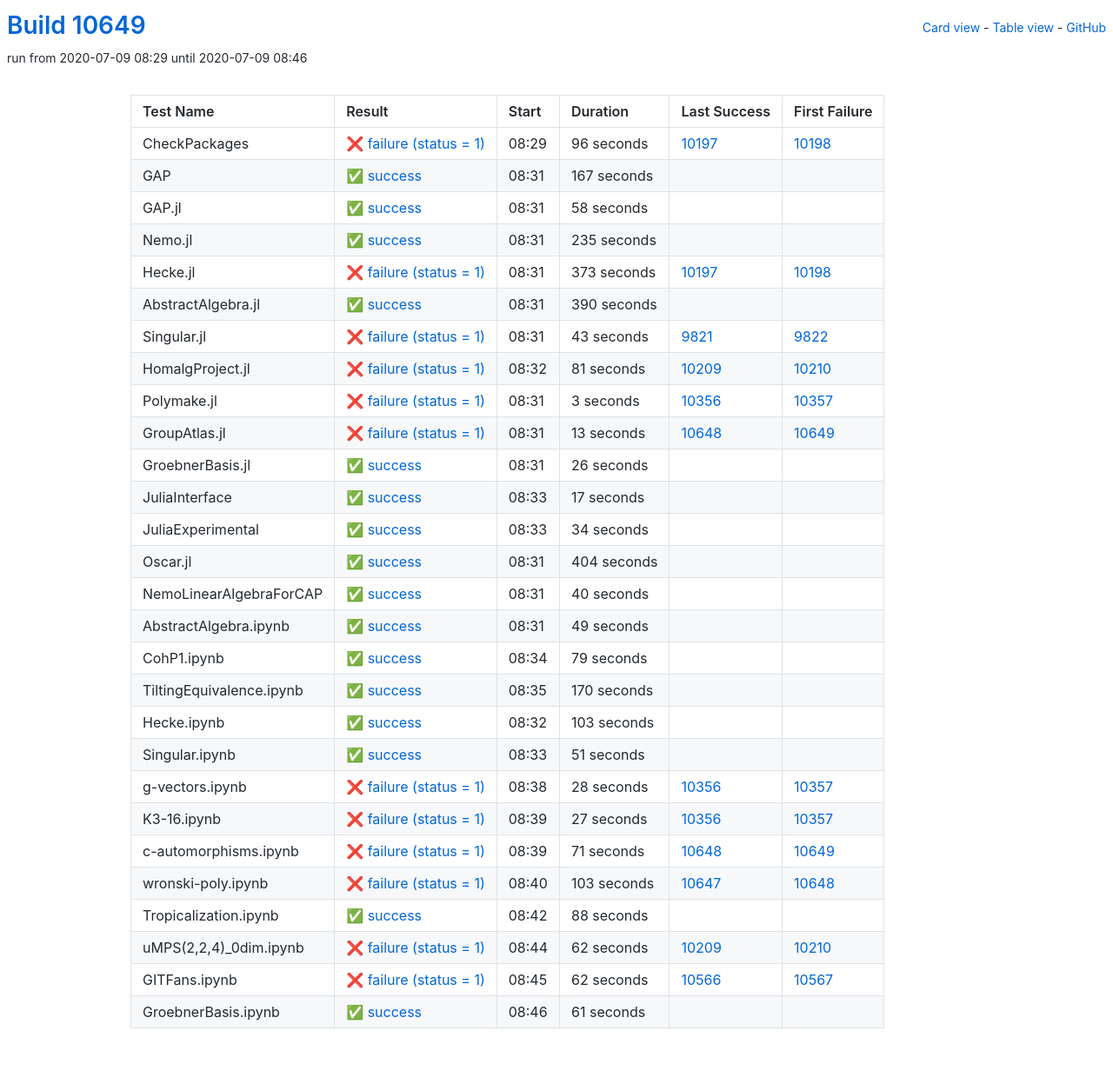
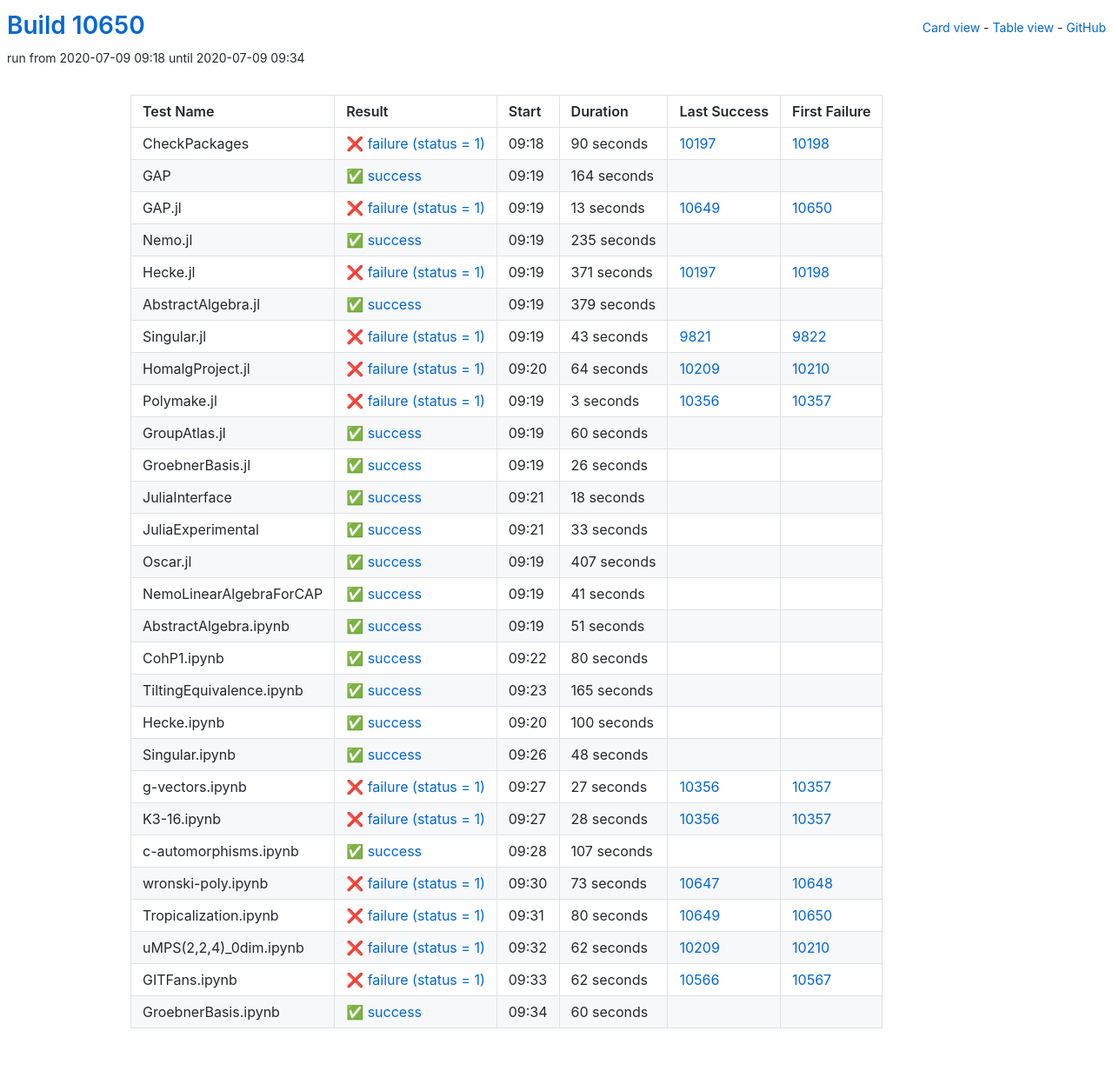
Before and after one commit to oscar-system/oscar-ci-status, a Jekyll site: the page built from table.html, in a window 1280 px wide. Shown: the whole page at 87% size. Built offline with Jekyll 4.4.1, drawn with Linux system fonts in a browser that asks for light colours.

Commit message:
Build #10650

```diff
--- a/_data/ci.yml
+++ b/_data/ci.yml
@@ -1,6 +1,6 @@
 ---
-build: 10649
-build_url: https://oscarci.mathematik.uni-kl.de/job/oscar/10649/
+build: 10650
+build_url: https://oscarci.mathematik.uni-kl.de/job/oscar/10650/
 job: oscar
 organization: oscar-system
 repo: oscar-ci-status
@@ -8,44 +8,44 @@
 tests:
 - name: CheckPackages
   id: checkpackages
-  log: https://oscarci.mathematik.uni-kl.de/job/oscar/10649/artifact/logs/build-10649/CheckPackages.log
-  start: 2020-07-09 08:29
+  log: https://oscarci.mathematik.uni-kl.de/job/oscar/10650/artifact/logs/build-10650/CheckPackages.log
+  start: 2020-07-09 09:18
   success: false
   exitcode: 1
   status: failure
-  duration: 96
+  duration: 90
   last_success: 10197
   last_success_url: https://oscarci.mathematik.uni-kl.de/job/oscar/10197/
   first_failure: 10198
   first_failure_url: https://oscarci.mathematik.uni-kl.de/job/oscar/10198/
 - name: GAP
   id: gap
-  log: https://oscarci.mathematik.uni-kl.de/job/oscar/10649/artifact/logs/build-10649/GAP.log
-  start: 2020-07-09 08:31
+  log: https://oscarci.mathematik.uni-kl.de/job/oscar/10650/artifact/logs/build-10650/GAP.log
+  start: 2020-07-09 09:19
   success: true
   exitcode: 0
   status: success
-  duration: 167
+  duration: 164
   last_success: false
   last_success_url:
   first_failure: false
   first_failure_url:
 - name: GAP.jl
   id: gap-jl
-  log: https://oscarci.mathematik.uni-kl.de/job/oscar/10649/artifact/logs/build-10649/GAP.jl.log
-  start: 2020-07-09 08:31
-  success: true
-  exitcode: 0
-  status: success
-  duration: 58
-  last_success: false
-  last_success_url:
-  first_failure: false
-  first_failure_url:
+  log: https://oscarci.mathematik.uni-kl.de/job/oscar/10650/artifact/logs/build-10650/GAP.jl.log
+  start: 2020-07-09 09:19
+  success: false
+  exitcode: 1
+  status: failure
+  duration: 13
+  last_success: 10649
+  last_success_url: https://oscarci.mathematik.uni-kl.de/job/oscar/10649/
+  first_failure: 10650
+  first_failure_url: https://oscarci.mathematik.uni-kl.de/job/oscar/10650/
 - name: Nemo.jl
   id: nemo-jl
-  log: https://oscarci.mathematik.uni-kl.de/job/oscar/10649/artifact/logs/build-10649/Nemo.jl.log
-  start: 2020-07-09 08:31
+  log: https://oscarci.mathematik.uni-kl.de/job/oscar/10650/artifact/logs/build-10650/Nemo.jl.log
+  start: 2020-07-09 09:19
   success: true
   exitcode: 0
   status: success
@@ -56,32 +56,32 @@
   first_failure_url:
 - name: Hecke.jl
   id: hecke-jl
-  log: https://oscarci.mathematik.uni-kl.de/job/oscar/10649/artifact/logs/build-10649/Hecke.jl.log
-  start: 2020-07-09 08:31
+  log: https://oscarci.mathematik.uni-kl.de/job/oscar/10650/artifact/logs/build-10650/Hecke.jl.log
+  start: 2020-07-09 09:19
   success: false
   exitcode: 1
   status: failure
-  duration: 373
+  duration: 371
   last_success: 10197
   last_success_url: https://oscarci.mathematik.uni-kl.de/job/oscar/10197/
   first_failure: 10198
   first_failure_url: https://oscarci.mathematik.uni-kl.de/job/oscar/10198/
 - name: AbstractAlgebra.jl
   id: abstractalgebra-jl
-  log: https://oscarci.mathematik.uni-kl.de/job/oscar/10649/artifact/logs/build-10649/AbstractAlgebra.jl.log
-  start: 2020-07-09 08:31
+  log: https://oscarci.mathematik.uni-kl.de/job/oscar/10650/artifact/logs/build-10650/AbstractAlgebra.jl.log
+  start: 2020-07-09 09:19
   success: true
   exitcode: 0
   status: success
-  duration: 390
+  duration: 379
   last_success: false
   last_success_url:
   first_failure: false
   first_failure_url:
 - name: Singular.jl
   id: singular-jl
-  log: https://oscarci.mathematik.uni-kl.de/job/oscar/10649/artifact/logs/build-10649/Singular.jl.log
-  start: 2020-07-09 08:31
+  log: https://oscarci.mathematik.uni-kl.de/job/oscar/10650/artifact/logs/build-10650/Singular.jl.log
+  start: 2020-07-09 09:19
   success: false
   exitcode: 1
   status: failure
@@ -92,20 +92,20 @@
   first_failure_url: https://oscarci.mathematik.uni-kl.de/job/oscar/9822/
 - name: HomalgProject.jl
   id: homalgproject-jl
-  log: https://oscarci.mathematik.uni-kl.de/job/oscar/10649/artifact/logs/build-10649/HomalgProject.jl.log
-  start: 2020-07-09 08:32
+  log: https://oscarci.mathematik.uni-kl.de/job/oscar/10650/artifact/logs/build-10650/HomalgProject.jl.log
+  start: 2020-07-09 09:20
   success: false
   exitcode: 1
   status: failure
-  duration: 81
+  duration: 64
   last_success: 10209
   last_success_url: https://oscarci.mathematik.uni-kl.de/job/oscar/10209/
   first_failure: 10210
   first_failure_url: https://oscarci.mathematik.uni-kl.de/job/oscar/10210/
 - name: Polymake.jl
   id: polymake-jl
-  log: https://oscarci.mathematik.uni-kl.de/job/oscar/10649/artifact/logs/build-10649/Polymake.jl.log
-  start: 2020-07-09 08:31
+  log: https://oscarci.mathematik.uni-kl.de/job/oscar/10650/artifact/logs/build-10650/Polymake.jl.log
+  start: 2020-07-09 09:19
   success: false
   exitcode: 1
   status: failure
@@ -116,20 +116,20 @@
   first_failure_url: https://oscarci.mathematik.uni-kl.de/job/oscar/10357/
 - name: GroupAtlas.jl
   id: groupatlas-jl
-  log: https://oscarci.mathematik.uni-kl.de/job/oscar/10649/artifact/logs/build-10649/GroupAtlas.jl.log
-  start: 2020-07-09 08:31
-  success: false
-  exitcode: 1
-  status: failure
-  duration: 13
-  last_success: 10648
-  last_success_url: https://oscarci.mathematik.uni-kl.de/job/oscar/10648/
-  first_failure: 10649
-  first_failure_url: https://oscarci.mathematik.uni-kl.de/job/oscar/10649/
+  log: https://oscarci.mathematik.uni-kl.de/job/oscar/10650/artifact/logs/build-10650/GroupAtlas.jl.log
+  start: 2020-07-09 09:19
+  success: true
+  exitcode: 0
+  status: success
+  duration: 60
+  last_success: false
+  last_success_url:
+  first_failure: false
+  first_failure_url:
 - name: GroebnerBasis.jl
   id: groebnerbasis-jl
-  log: https://oscarci.mathematik.uni-kl.de/job/oscar/10649/artifact/logs/build-10649/GroebnerBasis.jl.log
-  start: 2020-07-09 08:31
+  log: https://oscarci.mathematik.uni-kl.de/job/oscar/10650/artifact/logs/build-10650/GroebnerBasis.jl.log
+  start: 2020-07-09 09:19
   success: true
   exitcode: 0
   status: success
@@ -140,104 +140,56 @@
   first_failure_url:
 - name: JuliaInterface
   id: juliainterface
-  log: https://oscarci.mathematik.uni-kl.de/job/oscar/10649/artifact/logs/build-10649/JuliaInterface.log
-  start: 2020-07-09 08:33
+  log: https://oscarci.mathematik.uni-kl.de/job/oscar/10650/artifact/logs/build-10650/JuliaInterface.log
+  start: 2020-07-09 09:21
   success: true
   exitcode: 0
   status: success
-  duration: 17
+  duration: 18
   last_success: false
   last_success_url:
   first_failure: false
   first_failure_url:
 - name: JuliaExperimental
   id: juliaexperimental
-  log: https://oscarci.mathematik.uni-kl.de/job/oscar/10649/artifact/logs/build-10649/JuliaExperimental.log
-  start: 2020-07-09 08:33
+  log: https://oscarci.mathematik.uni-kl.de/job/oscar/10650/artifact/logs/build-10650/JuliaExperimental.log
+  start: 2020-07-09 09:21
   success: true
   exitcode: 0
   status: success
-  duration: 34
+  duration: 33
   last_success: false
   last_success_url:
   first_failure: false
   first_failure_url:
 - name: Oscar.jl
   id: oscar-jl
-  log: https://oscarci.mathematik.uni-kl.de/job/oscar/10649/artifact/logs/build-10649/Oscar.jl.log
-  start: 2020-07-09 08:31
+  log: https://oscarci.mathematik.uni-kl.de/job/oscar/10650/artifact/logs/build-10650/Oscar.jl.log
+  start: 2020-07-09 09:19
   success: true
   exitcode: 0
   status: success
-  duration: 404
+  duration: 407
   last_success: false
   last_success_url:
   first_failure: false
   first_failure_url:
 - name: NemoLinearAlgebraForCAP
   id: nemolinearalgebraforcap
-  log: https://oscarci.mathematik.uni-kl.de/job/oscar/10649/artifact/logs/build-10649/NemoLinearAlgebraForCAP.log
-  start: 2020-07-09 08:31
+  log: https://oscarci.mathematik.uni-kl.de/job/oscar/10650/artifact/logs/build-10650/NemoLinearAlgebraForCAP.log
+  start: 2020-07-09 09:19
   success: true
   exitcode: 0
   status: success
-  duration: 40
+  duration: 41
   last_success: false
   last_success_url:
   first_failure: false
   first_failure_url:
 - name: AbstractAlgebra.ipynb
   id: abstractalgebra-ipynb
-  log: https://oscarci.mathematik.uni-kl.de/job/oscar/10649/artifact/logs/build-10649/AbstractAlgebra.ipynb.log
-  start: 2020-07-09 08:31
-  success: true
-  exitcode: 0
-  status: success
-  duration: 49
-  last_success: false
-  last_success_url:
-  first_failure: false
-  first_failure_url:
-- name: CohP1.ipynb
-  id: cohp1-ipynb
-  log: https://oscarci.mathematik.uni-kl.de/job/oscar/10649/artifact/logs/build-10649/CohP1.ipynb.log
-  start: 2020-07-09 08:34
-  success: true
-  exitcode: 0
-  status: success
-  duration: 79
-  last_success: false
-  last_success_url:
-  first_failure: false
-  first_failure_url:
-- name: TiltingEquivalence.ipynb
-  id: tiltingequivalence-ipynb
-  log: https://oscarci.mathematik.uni-kl.de/job/oscar/10649/artifact/logs/build-10649/TiltingEquivalence.ipynb.log
-  start: 2020-07-09 08:35
-  success: true
-  exitcode: 0
-  status: success
-  duration: 170
-  last_success: false
-  last_success_url:
-  first_failure: false
-  first_failure_url:
-- name: Hecke.ipynb
-  id: hecke-ipynb
-  log: https://oscarci.mathematik.uni-kl.de/job/oscar/10649/artifact/logs/build-10649/Hecke.ipynb.log
-  start: 2020-07-09 08:32
-  success: true
-  exitcode: 0
-  status: success
-  duration: 103
-  last_success: false
-  last_success_url:
-  first_failure: false
-  first_failure_url:
-- name: Singular.ipynb
-  id: singular-ipynb
-  log: https://oscarci.mathematik.uni-kl.de/job/oscar/10649/artifact/logs/build-10649/Singular.ipynb.log
-  start: 2020-07-09 08:33
+  log: https://oscarci.mathematik.uni-kl.de/job/oscar/10650/artifact/logs/build-10650/AbstractAlgebra.ipynb.log
+  start: 2020-07-09 09:19
   success: true
   exitcode: 0
   status: success
@@ -246,10 +198,70 @@
   last_success_url:
   first_failure: false
   first_failure_url:
+- name: CohP1.ipynb
+  id: cohp1-ipynb
+  log: https://oscarci.mathematik.uni-kl.de/job/oscar/10650/artifact/logs/build-10650/CohP1.ipynb.log
+  start: 2020-07-09 09:22
+  success: true
+  exitcode: 0
+  status: success
+  duration: 80
+  last_success: false
+  last_success_url:
+  first_failure: false
+  first_failure_url:
+- name: TiltingEquivalence.ipynb
+  id: tiltingequivalence-ipynb
+  log: https://oscarci.mathematik.uni-kl.de/job/oscar/10650/artifact/logs/build-10650/TiltingEquivalence.ipynb.log
+  start: 2020-07-09 09:23
+  success: true
+  exitcode: 0
+  status: success
+  duration: 165
+  last_success: false
+  last_success_url:
+  first_failure: false
+  first_failure_url:
+- name: Hecke.ipynb
+  id: hecke-ipynb
+  log: https://oscarci.mathematik.uni-kl.de/job/oscar/10650/artifact/logs/build-10650/Hecke.ipynb.log
+  start: 2020-07-09 09:20
+  success: true
+  exitcode: 0
+  status: success
+  duration: 100
+  last_success: false
+  last_success_url:
+  first_failure: false
+  first_failure_url:
+- name: Singular.ipynb
+  id: singular-ipynb
+  log: https://oscarci.mathematik.uni-kl.de/job/oscar/10650/artifact/logs/build-10650/Singular.ipynb.log
+  start: 2020-07-09 09:26
+  success: true
+  exitcode: 0
+  status: success
+  duration: 48
+  last_success: false
+  last_success_url:
+  first_failure: false
+  first_failure_url:
 - name: g-vectors.ipynb
   id: g-vectors-ipynb
-  log: https://oscarci.mathematik.uni-kl.de/job/oscar/10649/artifact/logs/build-10649/g-vectors.ipynb.log
-  start: 2020-07-09 08:38
+  log: https://oscarci.mathematik.uni-kl.de/job/oscar/10650/artifact/logs/build-10650/g-vectors.ipynb.log
+  start: 2020-07-09 09:27
+  success: false
+  exitcode: 1
+  status: failure
+  duration: 27
+  last_success: 10356
+  last_success_url: https://oscarci.mathematik.uni-kl.de/job/oscar/10356/
+  first_failure: 10357
+  first_failure_url: https://oscarci.mathematik.uni-kl.de/job/oscar/10357/
+- name: K3-16.ipynb
+  id: k3-16-ipynb
+  log: https://oscarci.mathematik.uni-kl.de/job/oscar/10650/artifact/logs/build-10650/K3-16.ipynb.log
+  start: 2020-07-09 09:27
   success: false
   exitcode: 1
   status: failure
@@ -258,58 +270,46 @@
   last_success_url: https://oscarci.mathematik.uni-kl.de/job/oscar/10356/
   first_failure: 10357
   first_failure_url: https://oscarci.mathematik.uni-kl.de/job/oscar/10357/
-- name: K3-16.ipynb
-  id: k3-16-ipynb
-  log: https://oscarci.mathematik.uni-kl.de/job/oscar/10649/artifact/logs/build-10649/K3-16.ipynb.log
-  start: 2020-07-09 08:39
+- name: c-automorphisms.ipynb
+  id: c-automorphisms-ipynb
+  log: https://oscarci.mathematik.uni-kl.de/job/oscar/10650/artifact/logs/build-10650/c-automorphisms.ipynb.log
+  start: 2020-07-09 09:28
+  success: true
+  exitcode: 0
+  status: success
+  duration: 107
+  last_success: false
+  last_success_url:
+  first_failure: false
+  first_failure_url:
+- name: wronski-poly.ipynb
+  id: wronski-poly-ipynb
+  log: https://oscarci.mathematik.uni-kl.de/job/oscar/10650/artifact/logs/build-10650/wronski-poly.ipynb.log
+  start: 2020-07-09 09:30
   success: false
   exitcode: 1
   status: failure
-  duration: 27
-  last_success: 10356
-  last_success_url: https://oscarci.mathematik.uni-kl.de/job/oscar/10356/
-  first_failure: 10357
-  first_failure_url: https://oscarci.mathematik.uni-kl.de/job/oscar/10357/
-- name: c-automorphisms.ipynb
-  id: c-automorphisms-ipynb
-  log: https://oscarci.mathematik.uni-kl.de/job/oscar/10649/artifact/logs/build-10649/c-automorphisms.ipynb.log
-  start: 2020-07-09 08:39
-  success: false
-  exitcode: 1
-  status: failure
-  duration: 71
-  last_success: 10648
-  last_success_url: https://oscarci.mathematik.uni-kl.de/job/oscar/10648/
-  first_failure: 10649
-  first_failure_url: https://oscarci.mathematik.uni-kl.de/job/oscar/10649/
-- name: wronski-poly.ipynb
-  id: wronski-poly-ipynb
-  log: https://oscarci.mathematik.uni-kl.de/job/oscar/10649/artifact/logs/build-10649/wronski-poly.ipynb.log
-  start: 2020-07-09 08:40
-  success: false
-  exitcode: 1
-  status: failure
-  duration: 103
+  duration: 73
   last_success: 10647
   last_success_url: https://oscarci.mathematik.uni-kl.de/job/oscar/10647/
   first_failure: 10648
   first_failure_url: https://oscarci.mathematik.uni-kl.de/job/oscar/10648/
 - name: Tropicalization.ipynb
   id: tropicalization-ipynb
-  log: https://oscarci.mathematik.uni-kl.de/job/oscar/10649/artifact/logs/build-10649/Tropicalization.ipynb.log
-  start: 2020-07-09 08:42
-  success: true
-  exitcode: 0
-  status: success
-  duration: 88
-  last_success: false
-  last_success_url:
-  first_failure: false
-  first_failure_url:
+  log: https://oscarci.mathematik.uni-kl.de/job/oscar/10650/artifact/logs/build-10650/Tropicalization.ipynb.log
+  start: 2020-07-09 09:31
+  success: false
+  exitcode: 1
+  status: failure
+  duration: 80
+  last_success: 10649
+  last_success_url: https://oscarci.mathematik.uni-kl.de/job/oscar/10649/
+  first_failure: 10650
+  first_failure_url: https://oscarci.mathematik.uni-kl.de/job/oscar/10650/
 - name: uMPS(2,2,4)_0dim.ipynb
   id: umps-2-2-4-0dim-ipynb
-  log: https://oscarci.mathematik.uni-kl.de/job/oscar/10649/artifact/logs/build-10649/uMPS-2-2-4-_0dim.ipynb.log
-  start: 2020-07-09 08:44
+  log: https://oscarci.mathematik.uni-kl.de/job/oscar/10650/artifact/logs/build-10650/uMPS-2-2-4-_0dim.ipynb.log
+  start: 2020-07-09 09:32
   success: false
   exitcode: 1
   status: failure
@@ -320,8 +320,8 @@
   first_failure_url: https://oscarci.mathematik.uni-kl.de/job/oscar/10210/
 - name: GITFans.ipynb
   id: gitfans-ipynb
-  log: https://oscarci.mathematik.uni-kl.de/job/oscar/10649/artifact/logs/build-10649/GITFans.ipynb.log
-  start: 2020-07-09 08:45
+  log: https://oscarci.mathematik.uni-kl.de/job/oscar/10650/artifact/logs/build-10650/GITFans.ipynb.log
+  start: 2020-07-09 09:33
   success: false
   exitcode: 1
   status: failure
@@ -332,12 +332,12 @@
   first_failure_url: https://oscarci.mathematik.uni-kl.de/job/oscar/10567/
 - name: GroebnerBasis.ipynb
   id: groebnerbasis-ipynb
-  log: https://oscarci.mathematik.uni-kl.de/job/oscar/10649/artifact/logs/build-10649/GroebnerBasis.ipynb.log
-  start: 2020-07-09 08:46
+  log: https://oscarci.mathematik.uni-kl.de/job/oscar/10650/artifact/logs/build-10650/GroebnerBasis.ipynb.log
+  start: 2020-07-09 09:34
   success: true
   exitcode: 0
   status: success
-  duration: 61
+  duration: 60
   last_success: false
   last_success_url:
   first_failure: false
```
Also changed, not shown: README.md.
